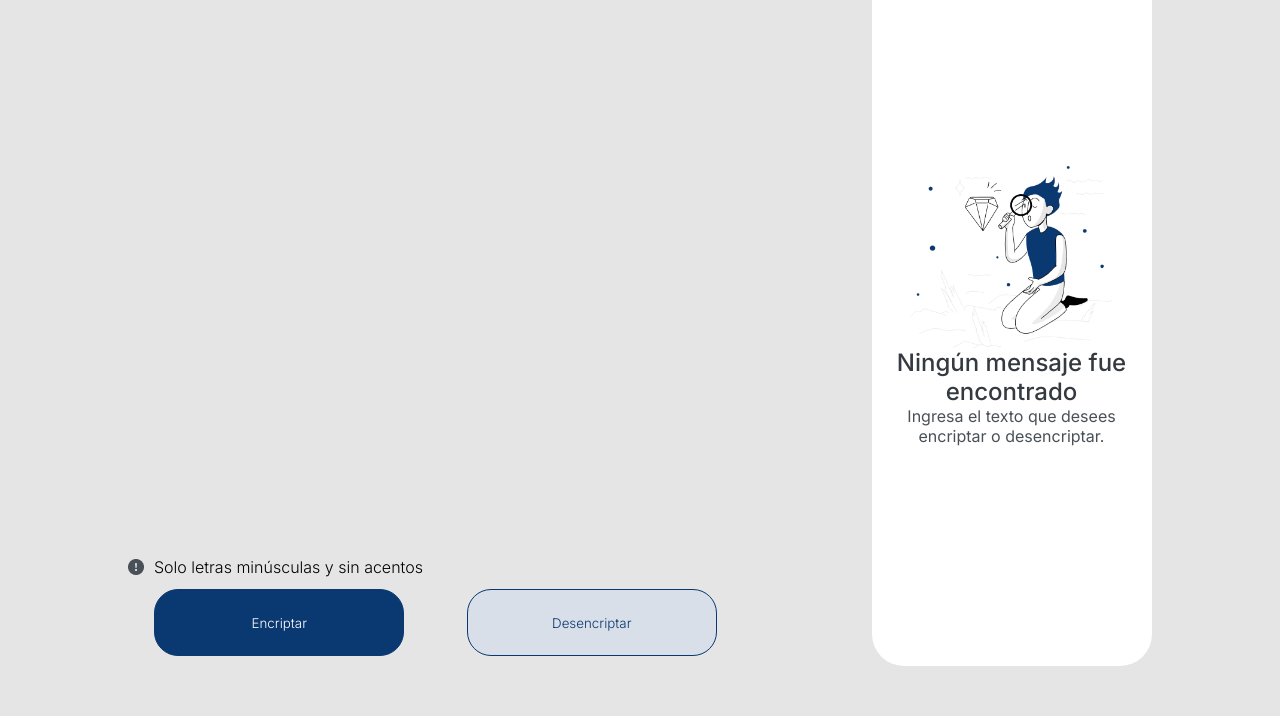
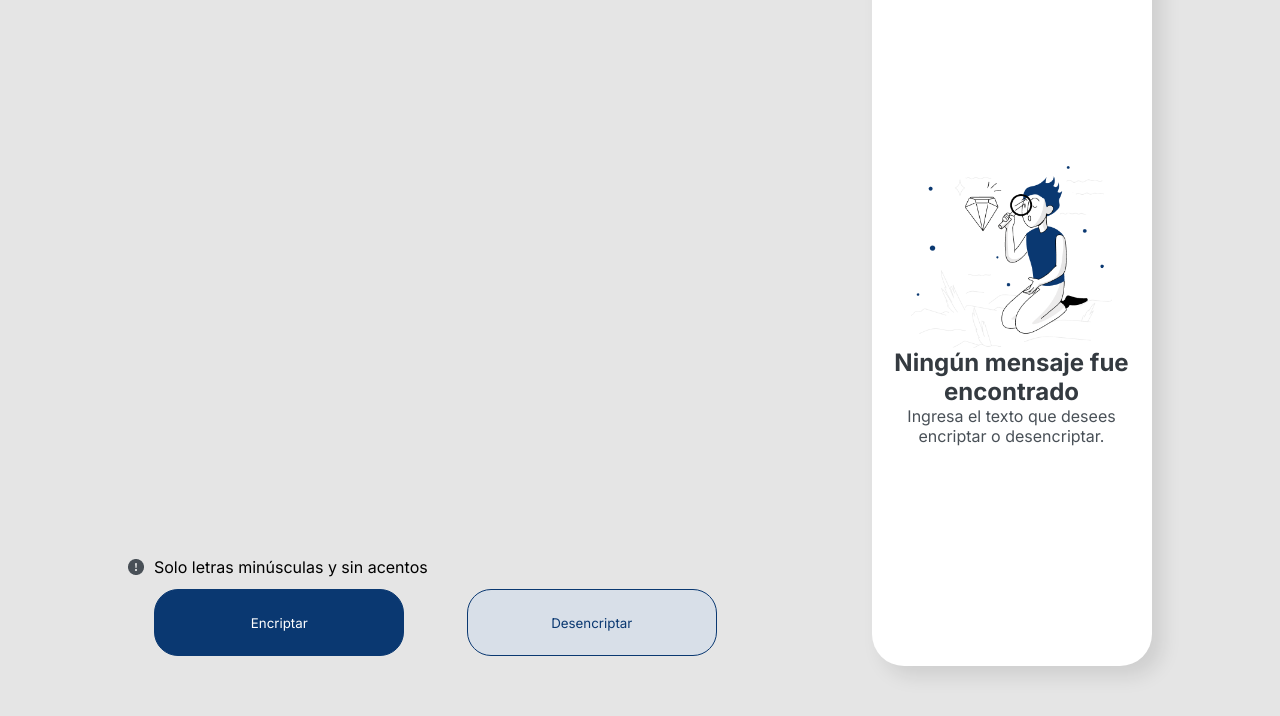
Before and after one commit to EveOrtiz06/challenge-encriptador, a plain HTML site: page index.html in a window 1280 px wide. Shown: the part 94-810 px from the top of the page. Drawn offline with Linux system fonts and the light colour scheme.

Commit message:
update styles

```diff
--- a/style.css
+++ b/style.css
@@ -82,7 +82,7 @@ textarea {
     height: auto;
     resize: none;
     color: var(--color-secundario);
-    font-weight: 300;
+    font-weight: regular;
     outline: none;
     border: none;
 
@@ -107,7 +107,7 @@ textarea {
 .container__informacion {
     display: inline-flex;
     gap: 10px;
-    font-weight: 300;
+    font-weight: regular;
 }
 
 .container__botones {
@@ -135,7 +135,7 @@ button {
     height: 67px;
     cursor: pointer;
     margin: 10px auto;
-    font-weight: 300;
+    font-weight: regular;
 
 
 
@@ -176,7 +176,7 @@ button {
     border-radius: 32px;
     border: 0 solid;
     background-color: var(--color-terciario);
-
+    box-shadow: 10px 10px 20px rgba(0, 0, 0, 0.1);
 }
 
 .container2__contenido__elementos {
@@ -198,13 +198,13 @@ button {
 
 .container2__contenido h2 {
     font-size: 24px;
-    font-weight: 500;
+    font-weight: bold;
     color: #343A40;
 }
 
 .container2__contenido p {
     font-size: 16px;
-    font-weight: 400;
+    font-weight: regular;
     color: #495057;
 }
 
@@ -220,6 +220,7 @@ button {
     text-align: center;
     justify-content: space-between;
     padding-top: 15px;
+    box-shadow: 10px 10px 20px rgba(0, 0, 0, 0.1);
 
 }
 
```
